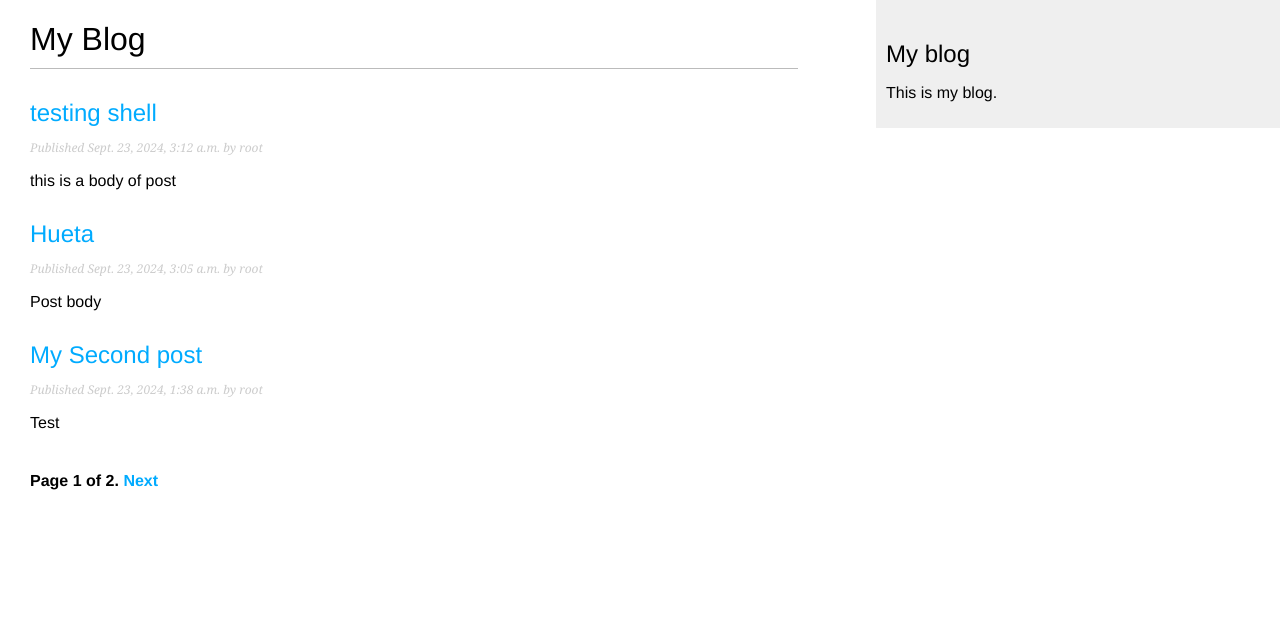
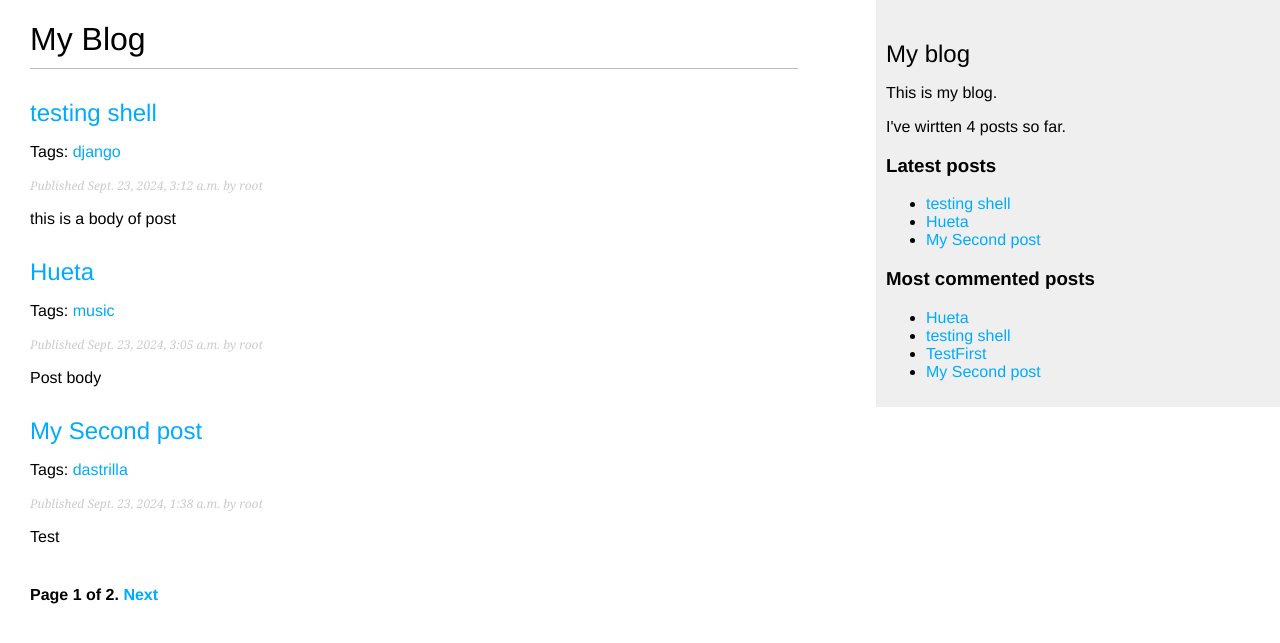
Before and after one commit to Dastrilla/WooGy, a Django app: page /blog/ in a window 1280 px wide. Shown: the top 643 px of the page. Run offline with Django 5.2, Linux system fonts and the light colour scheme; data comes from the database, SQL or seed files in the repository; both versions use the stored data as it was after the commit; parts of the project's set-up code (start-up, migrations or seed data) failed here and were passed over.

Commit message:
add templates tags, change templates with using templates tags

```diff
--- a/WooGy/WooGy/settings.py
+++ b/WooGy/WooGy/settings.py
@@ -37,6 +37,7 @@ INSTALLED_APPS = [
     'django.contrib.sessions',
     'django.contrib.messages',
     'django.contrib.staticfiles',
+    'taggit',
     'blog.apps.BlogConfig',
 ]
 
--- a/WooGy/blog/models.py
+++ b/WooGy/blog/models.py
@@ -2,7 +2,7 @@ from django.conf import settings
 from django.db import models
 from django.urls import reverse
 from django.utils import timezone
-
+from taggit.managers import TaggableManager
 
 class PublishedManager(models.Manager):
     def get_queryset(self):
@@ -36,6 +36,7 @@ class Post(models.Model):
 
     objects = models.Manager()
     published = PublishedManager()
+    tags = TaggableManager()
 
     class Meta:
         ordering = ['-publish']
--- /dev/null
+++ b/WooGy/blog/templatetags/blog_tags.py
@@ -0,0 +1,22 @@
+from django import template
+from django.db.models import Count
+from ..models import Post
+
+register = template.Library()
+
+
+@register.simple_tag
+def total_posts():
+    return Post.published.count()
+
+@register.inclusion_tag('blog/post/latest_posts.html')
+def show_latest_posts(count=5):
+    latest_posts = Post.published.order_by('-publish')[:count]
+    return {'latest_posts':latest_posts}
+
+
+@register.simple_tag
+def get_most_commented_posts(count=5):
+    return Post.published.annotate(
+        total_comments = Count('comments')
+        ).order_by('-total_comments')[:count]
--- a/WooGy/blog/urls.py
+++ b/WooGy/blog/urls.py
@@ -6,6 +6,9 @@ app_name = 'blog'
 urlpatterns = [
     path('', views.post_list, name = 'post_list'),
     path(
+        'tag/<slug:tag_slug>/', views.post_list, name='post_list_by_tag'
+        ),
+    path(
         '<int:year>/<int:month>/<int:day>/<slug:post>/',
         views.post_detail,
         name = 'post_detail'),
--- a/WooGy/blog/views.py
+++ b/WooGy/blog/views.py
@@ -3,22 +3,34 @@ from django.core.paginator import EmptyPage, Paginator, PageNotAnInteger
 from django.shortcuts import get_object_or_404, render
 from .models import Post
 from .forms import MailPostForm, CommentForm
+from taggit.models import Tag
+from django.db.models import Count
 
 
-def post_list(request):
+def post_list(request, tag_slug=None):
     post_list = Post.published.all()
+    tag = None
+    if tag_slug:
+        tag = get_object_or_404(Tag, slug=tag_slug)
+        post_list = post_list.filter(tags__in=[tag])
 
     paginator = Paginator(post_list, 3)
     page_number = request.GET.get('page', 1)
-
     try:
         posts = paginator.page(page_number)
     except PageNotAnInteger:
         posts = paginator.page(1)
-    except:
+    except EmptyPage:
         posts = paginator.page(paginator.num_pages)
 
-    return render(request, 'blog/post/list.html', {'posts': posts})
+    return render(
+        request,
+        'blog/post/list.html',
+        {
+            'posts': posts,
+            'tag': tag
+        }
+    )
 
 
 def post_detail(request,year, month, day, post):
@@ -34,13 +46,23 @@ def post_detail(request,year, month, day, post):
     comments = post.comments.filter(active=True)
     form = CommentForm()
 
+
+    post_tags_ids = post.tags.values_list('id', flat=True)
+    similar_posts = Post.published.filter(
+        tags__in= post_tags_ids
+    ).exclude(id=post.id)
+    similar_posts = similar_posts.annotate(
+        same_tags=Count('tags')
+    ).order_by('-same_tags', '-publish')[:4]
+
     return render(
         request,
         'blog/post/detail.html',
         {
             'post':post,
             'comments':comments,
-            'form':form
+            'form':form,
+            'similar_posts':similar_posts
         }
     )
 
--- a/WooGy/templates/blog/base.html
+++ b/WooGy/templates/blog/base.html
@@ -1,3 +1,5 @@
+{% load blog_tags %}
+{% load static %}
 <!DOCTYPE html>
 <html>
 <head>
@@ -13,6 +15,18 @@
   <div id="sidebar">
     <h2>My blog</h2>
     <p>This is my blog.</p>
+    I've wirtten {% total_posts %} posts so far.
+    <h3>Latest posts</h3>
+    {% show_latest_posts 3 %}
+    <h3>Most commented posts</h3>
+    {% get_most_commented_posts as most_commented_posts %}
+    <ul>
+       {% for post in most_commented_posts %}
+       <li>
+          <a href="{{ post.get_absolute_url }}">{{ post.title }}</a>
+       </li>
+       {% endfor %}
+    </ul>
   </div>
 </body>
 </html>
--- /dev/null
+++ b/WooGy/templates/blog/post/latest_posts.html
@@ -0,0 +1,7 @@
+<ul>
+    {% for post in latest_posts %}
+    <li>
+        <a href="{{ post.get_absolute_url }}">{{ post.title }}</a>
+    </li>
+    {% endfor %}
+</ul>
--- a/WooGy/templates/blog/post/list.html
+++ b/WooGy/templates/blog/post/list.html
@@ -3,12 +3,22 @@
 
 {% block content %}
     <h1>My Blog</h1>
+    {%if tag %}
+        <h2>Posts tagged with "{{ tag.name }}"</h2>
+    {% endif %}
     {% for post in posts %}
         <h2>
             <a href="{{ post.get_absolute_url }}">
                 {{ post.title }}
             </a>
         </h2>
+        <p class="tags">
+            Tags:
+            {% for tag in post.tags.all %}
+                <a href="{% url 'blog:post_list_by_tag' tag.slug %}">
+                    {{ tag.name }}
+                </a>{% if not forloop.last %}, {% endif %}
+            {% endfor %}
         <p class="date">
             Published {{ post.publish }} by {{ post.author }}
         </p>
```
Also changed, not shown: WooGy/templates/blog/post/detail.html (+8 -0 lines), WooGy/blog/migrations/0005_post_tags.py (added), WooGy/blog/templatetags/__init__.py (added), WooGy/db.sqlite3. Lines whose indentation alone changed are shown as unchanged.
